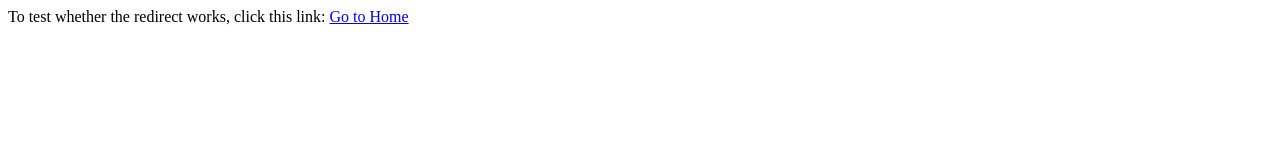
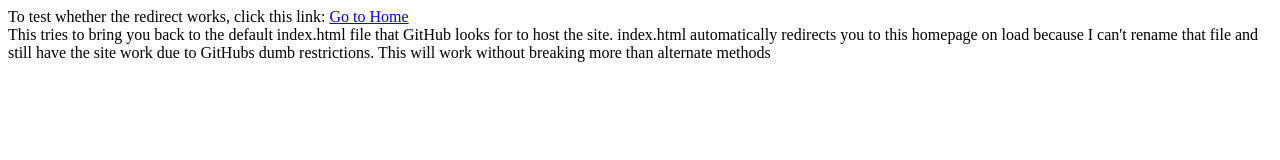
Before and after one commit to Taks396/taks396.github.io, a plain HTML site: page HTML Files/Homepage.html in a window 1280 px wide. Drawn offline with Linux system fonts and the light colour scheme.

Commit message:
Update Homepage.html

```diff
--- a/HTML Files/Homepage.html
+++ b/HTML Files/Homepage.html
@@ -2,6 +2,8 @@
 <html>
   <body>
     To test whether the redirect works, click this link:
-    <a href="../index.html">Go to Home</a>
+    <a href="../index.html">Go to Home</a><br>
+    This tries to bring you back to the default index.html file that GitHub looks for to host the site. index.html automatically redirects you to this homepage on load
+    because I can't rename that file and still have the site work due to GitHubs dumb restrictions. This will work without breaking more than alternate methods
   </body>
 </html>
```
